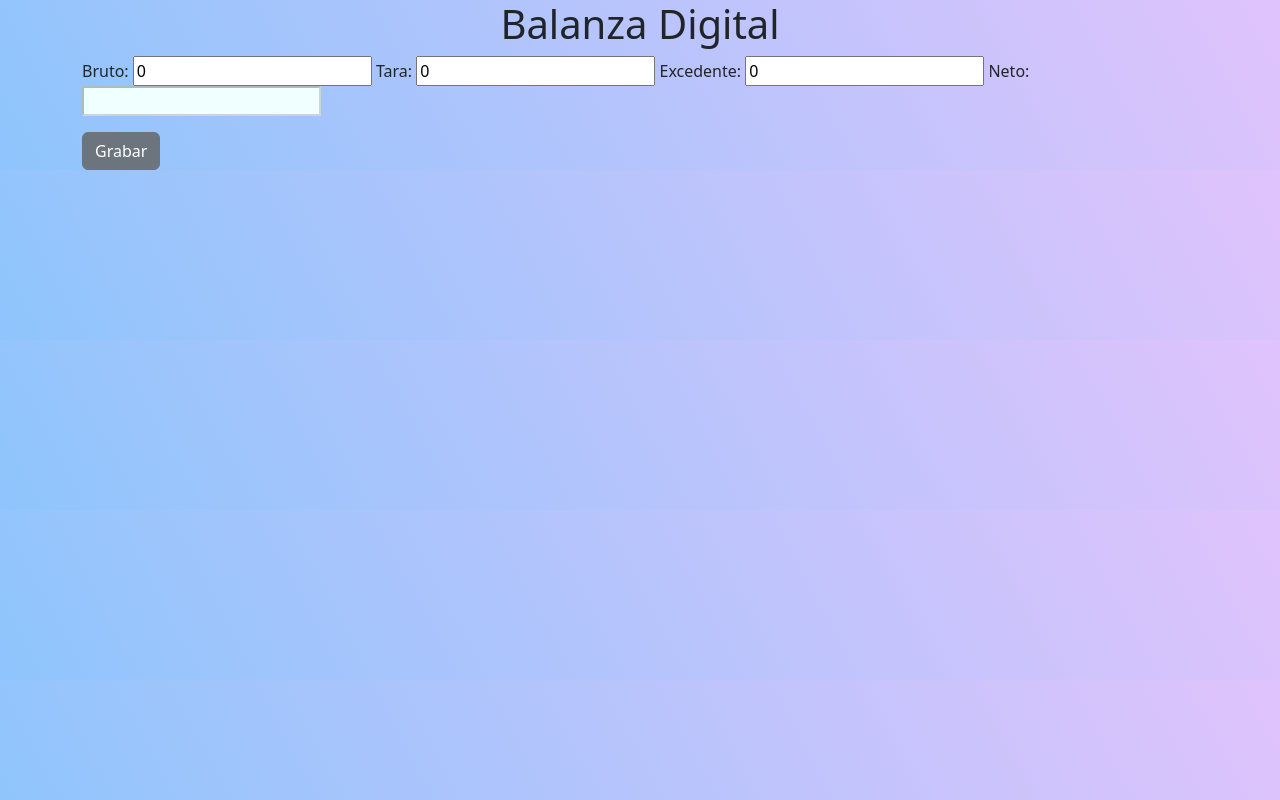
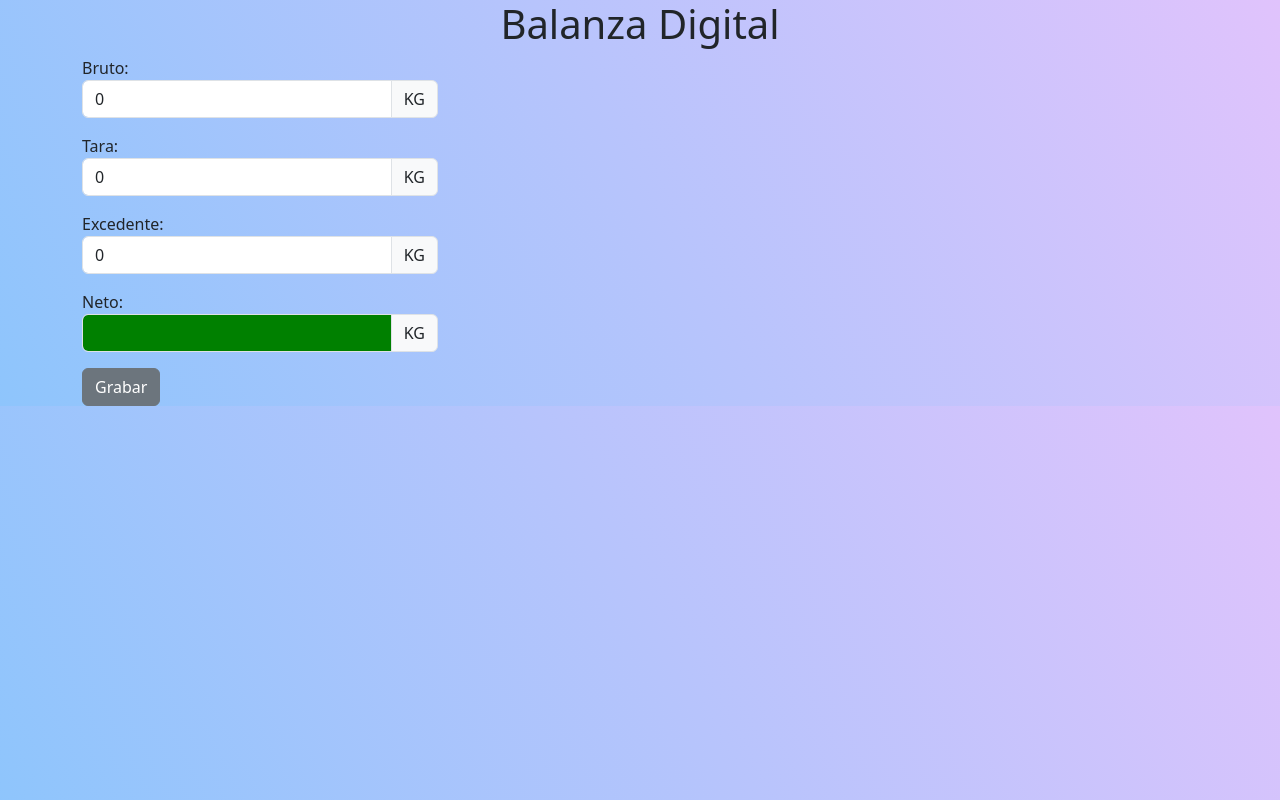
Before and after one commit to walevez/balanzajs, a plain HTML site: page index.html in a window 1280 px wide. Drawn offline with nearby package versions, Linux system fonts and the light colour scheme.

Commit message:
more styles

```diff
--- a/index.html
+++ b/index.html
@@ -14,20 +14,31 @@
     </div>
     <div class="container">
         <div class="row">
-            <div class="col-12">
+            <div class="col-md-4">
                 <form action="" method="post">
-
                     <label for="bruto">Bruto: </label>
-                    <input id="bruto" type="number">
+                    <div class="input-group mb-3">
+                        <input class="form-control" id="bruto" type="number">
+                        <span class="input-group-text">KG</span>
+                    </div>
 
                     <label for="tara">Tara: </label>
-                    <input id="tara" type="number">
+                    <div class="input-group mb-3">
+                        <input class="form-control" id="tara" type="number">
+                        <span class="input-group-text">KG</span>
+                    </div>
 
                     <label for="excedente">Excedente: </label>
-                    <input id="excedente" type="number">
+                    <div class="input-group mb-3">
+                        <input class="form-control" id="excedente" type="number">
+                        <span class="input-group-text">KG</span>
+                    </div>
 
                     <label for="neto">Neto: </label>
-                    <input id="neto" type="number">
+                    <div class="input-group mb-3">
+                        <input class="form-control" id="neto" type="number">
+                        <span class="input-group-text">KG</span>
+                    </div>
 
                     <p class="mensaje"></p>
 
--- a/js/index.js
+++ b/js/index.js
@@ -11,29 +11,38 @@ tara.setAttribute('value', 0);
 excedente.setAttribute('value', 0);
 
 
-// Por cada numuero ingresa devuelve el resultado de la resta
+// Por cada numero ingresado devuelve el resultado de la resta
 const operacion = ()=>{
     const calculo = parseInt(bruto.value) - parseInt(tara.value) - parseInt(excedente.value);
     neto.setAttribute('value', calculo);
     if (neto.value < 0 || neto.value > 60000){
-        neto.style.background = "yellow";
+        neto.style.background = "yellow"
+        neto.style.color = "red"
     } else {
-        neto.style.background = "azure"
+        neto.style.background = "green"
+        neto.style.color = "white"
     }
 };
+
+// Pone un cero si el campo queda NaN
+const allwaysInt = (field)=>{
+    if (field.value == ""){
+        field.value = 0;
+        operacion()
+    };
+};
+
+// Da Focus y selecciona el contenido de un input
+const selectValue = (field)=>{
+    field.focus();
+    field.select();
+};
+
 
 // Llama a la funcion cada vez que se presiona una tecla dentro del input
 bruto.addEventListener('keyup', operacion);
 tara.addEventListener('keyup', operacion);
 excedente.addEventListener('keyup', operacion);
-
-
-// Esta funcion pone un cero si el campo queda NaN
-const allwaysInt = (field)=>{
-    if (field.value == ""){
-        field.value = 0;
-    };
-};
 
 // Llama a la funcion cada vez que el input pierde el focus
 bruto.addEventListener('blur', ()=>{
@@ -46,14 +55,6 @@ excedente.addEventListener('blur', ()=>{
     allwaysInt(excedente);
 });
 
-
-// Da Focus y selecciona el contenido de un input
-const selectValue = (field)=>{
-    field.focus();
-    field.select();
-};
-
-
 // Llama a la funcion cada vez que se hace click en el input
 bruto.addEventListener('click', ()=>{
     selectValue(bruto);
--- a/styles/style.css
+++ b/styles/style.css
@@ -4,5 +4,5 @@ body {
 }
 
 #neto{
-    background-color: azure;
+    background-color: green;
 }
```
